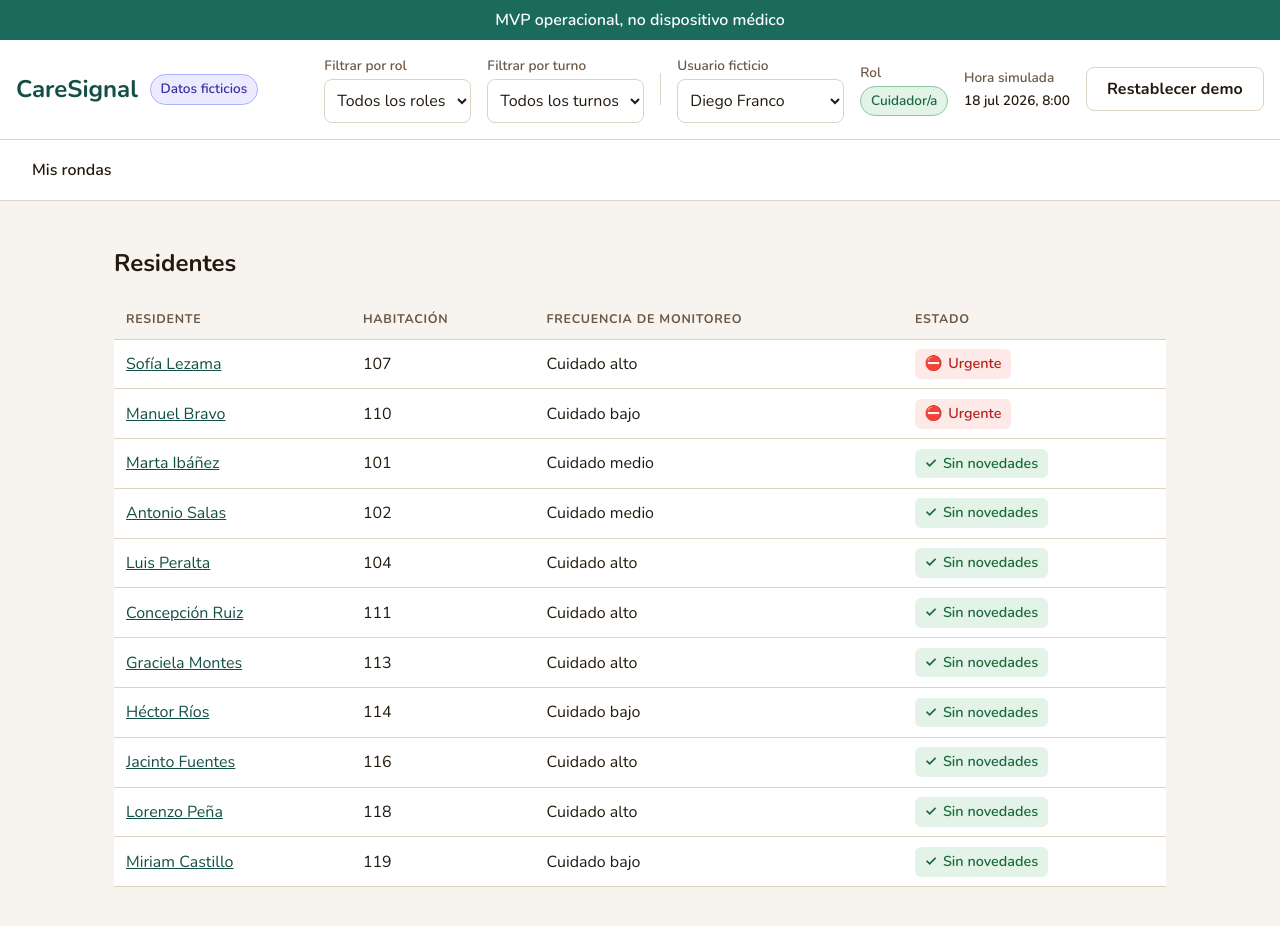
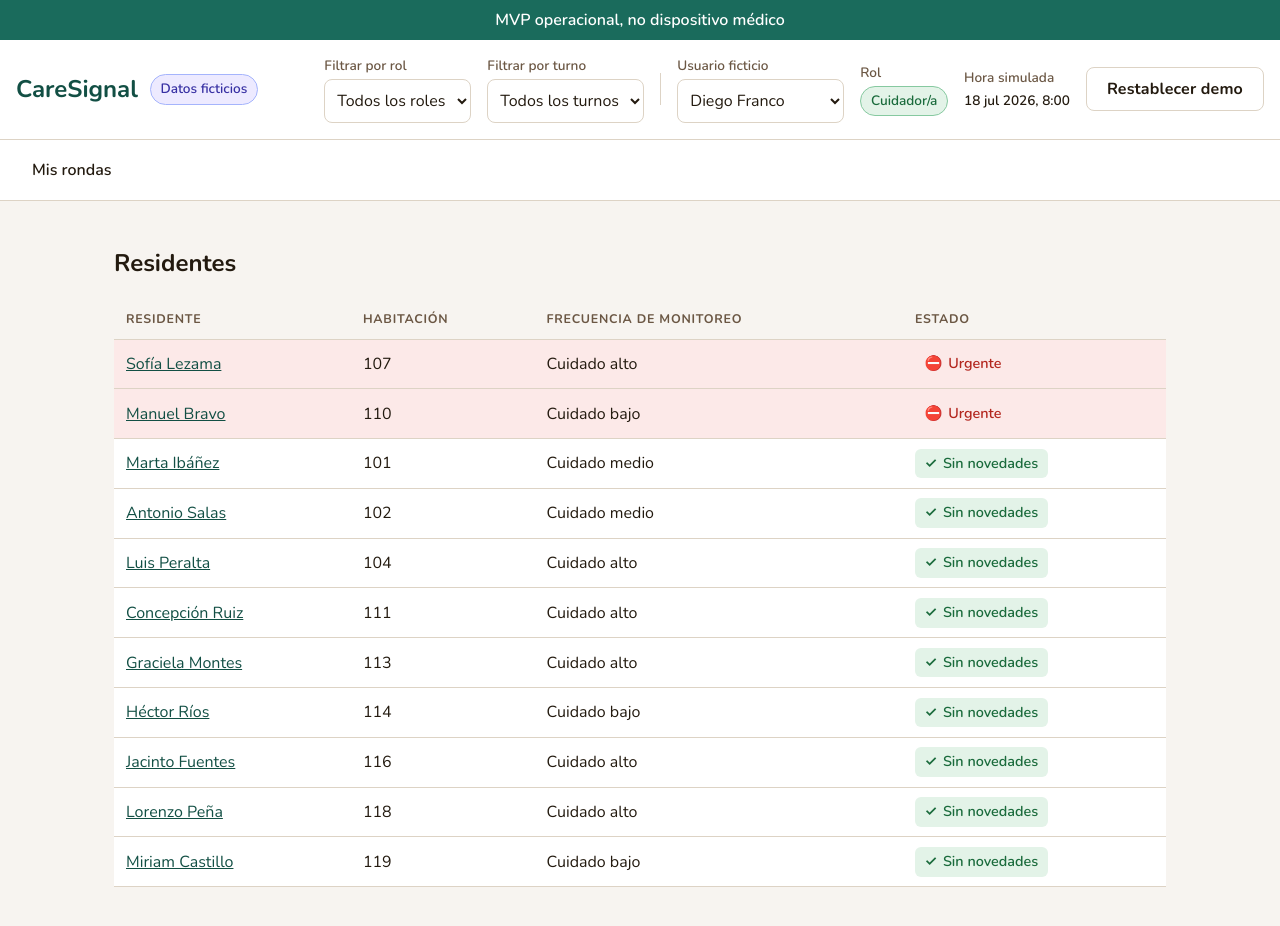
Before and after one commit to RobertMX23/CareSignalAPP, a React (Vite) app: page /#/residentes in a window 1280 px wide. Shown: the top 926 px of the page. Built offline with nearby package versions, Linux system fonts and the light colour scheme.

Commit message:
fix: residentes — color de fila segun status (row-red/yellow/green)

```diff
--- a/src/index.css
+++ b/src/index.css
@@ -335,6 +335,10 @@ select {
   border-bottom: 1px solid var(--color-border);
 }
 
+.data-table tr.row-red   { background: var(--color-red-bg); }
+.data-table tr.row-yellow { background: var(--color-yellow-bg); }
+.data-table tr.row-green  { background: var(--color-surface); }
+
 .data-table th {
   color: var(--color-text-muted);
   font-size: 0.78rem;
--- a/src/pages/ResidentDetailPage.tsx
+++ b/src/pages/ResidentDetailPage.tsx
@@ -61,18 +61,21 @@ const ResidentList = (): JSX.Element => {
             </tr>
           </thead>
           <tbody>
-            {visibleResidents.map((resident) => (
-              <tr key={resident.id}>
+            {visibleResidents.map((resident) => {
+              const rowStatus = deriveResidentStatus(resident.id, rounds, alerts);
+              return (
+              <tr key={resident.id} className={`row-${rowStatus}`}>
                 <td>
                   <Link to={`/residentes/${resident.id}`}>{resident.displayName}</Link>
                 </td>
                 <td>{resident.room}</td>
                 <td>{CARE_LEVEL_LABEL[resident.careLevel]}</td>
                 <td>
-                  <StatusBadge status={deriveResidentStatus(resident.id, rounds, alerts)} />
+                  <StatusBadge status={rowStatus} />
                 </td>
               </tr>
-            ))}
+              );
+            })}
           </tbody>
         </table>
       </div>
```
